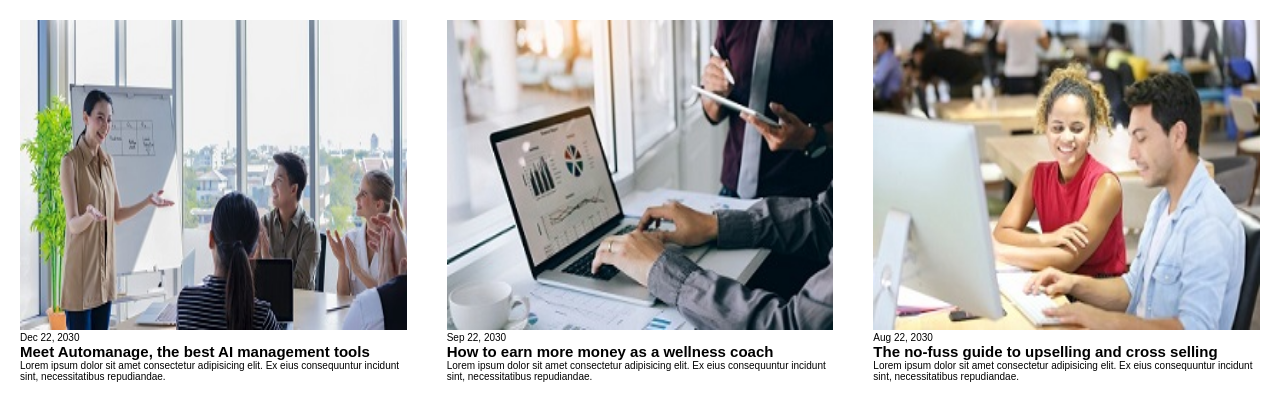
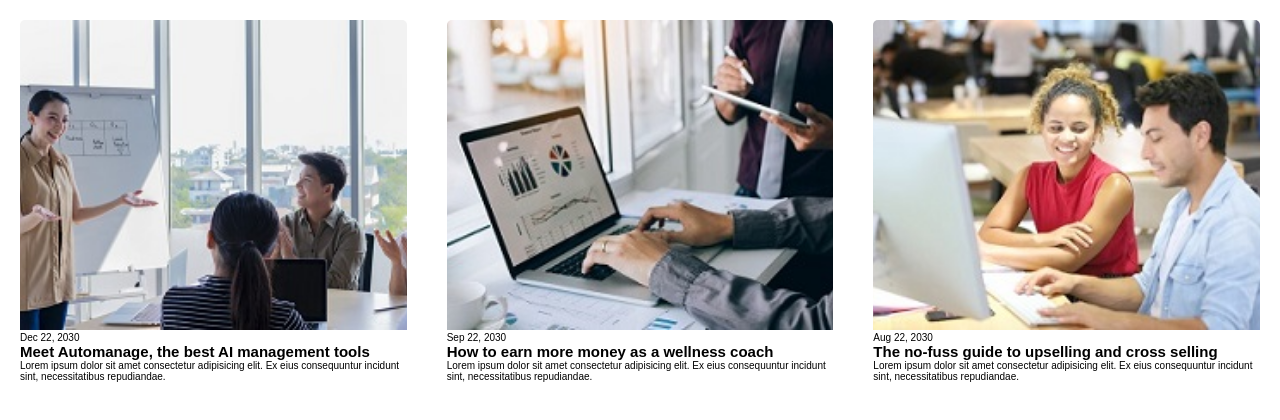
Before and after one commit to JAMAL-MOHAMED-JALDESA-2893/flex-blog_post-side_by_side, a plain HTML site: page index.html in a window 1280 px wide. Drawn offline with Linux system fonts and the light colour scheme.

```diff
--- a/style.css
+++ b/style.css
@@ -23,4 +23,11 @@ body{
 .blog-posts__post--img{
     width: 100%;
     height: 100%;
+    object-fit: cover;
+   border-top-right-radius: 0.5rem;
+   border-top-left-radius: 0.5rem;
 }
+
+.blog-posts__post--date{
+
+}
```
